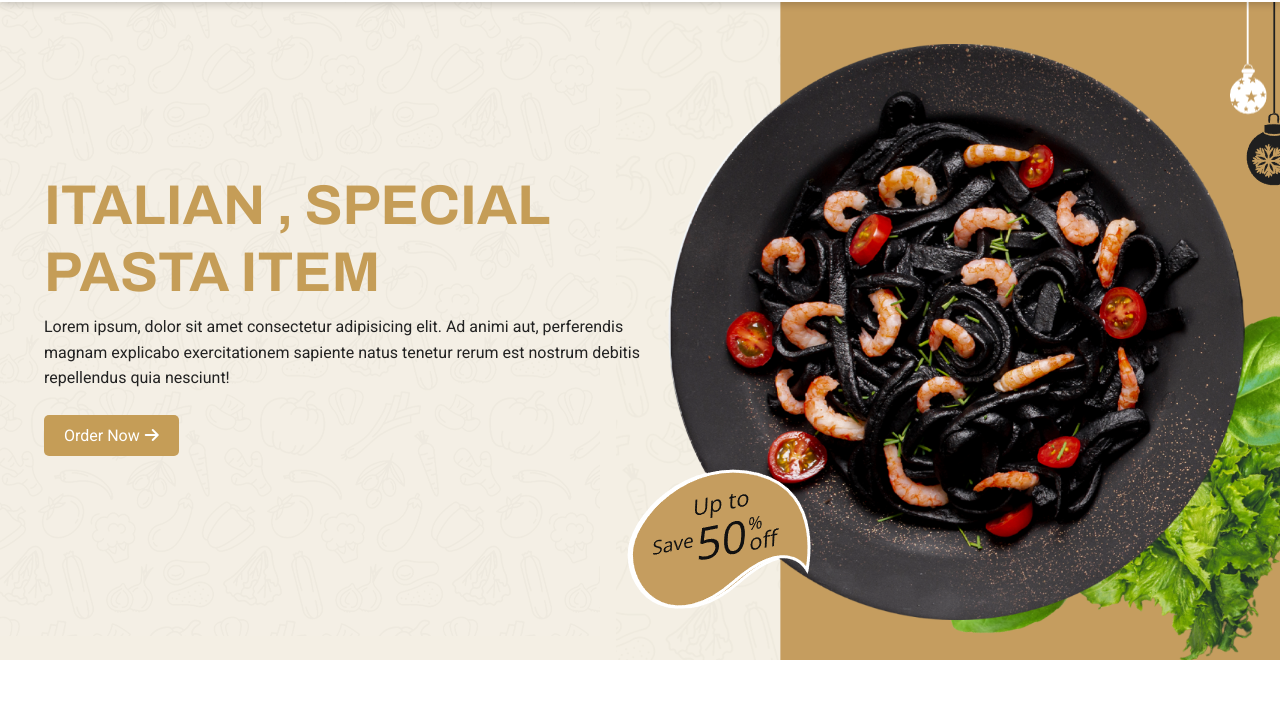
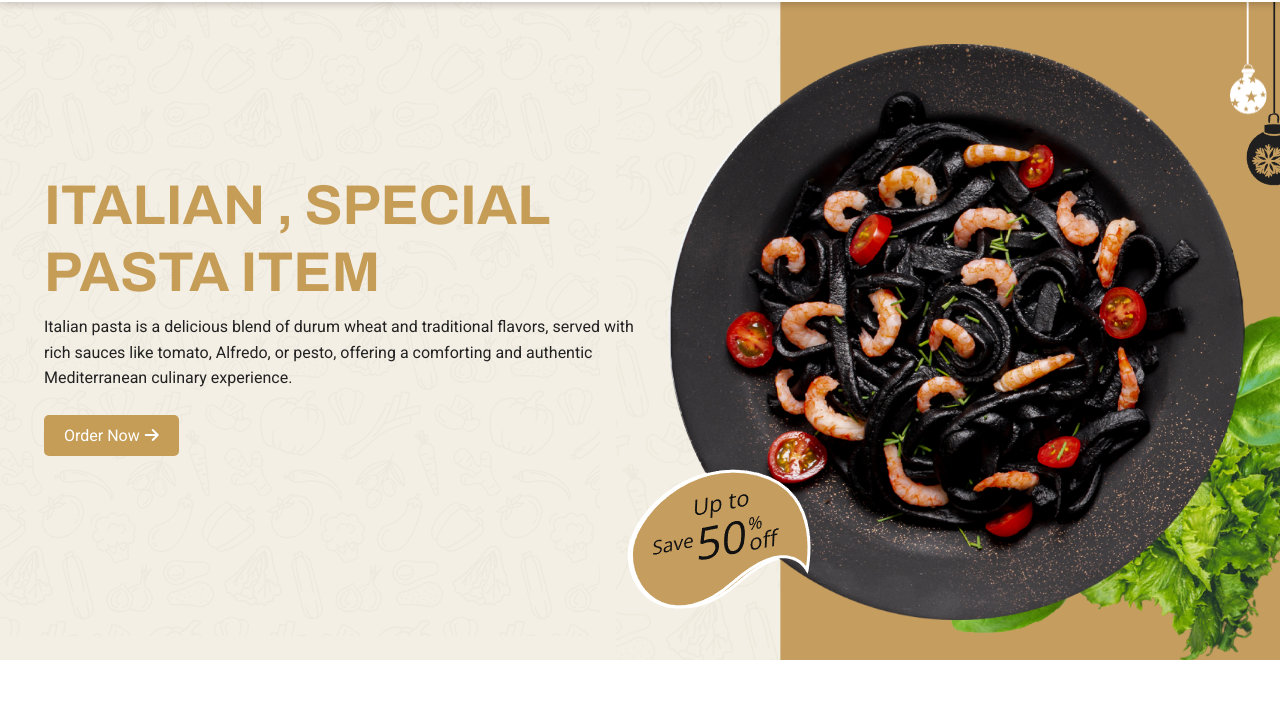
Before and after one commit to kanhaiitp26/TastyStreetFood, a plain HTML site: page index.html in a window 1280 px wide. Shown: the part 97-800 px from the top of the page. Drawn offline with nearby package versions, Linux system fonts and the light colour scheme.

Commit message:
desc update

```diff
--- a/index.html
+++ b/index.html
@@ -68,9 +68,7 @@
             <div class="container">
                 <div class="banner-text">
                     <h3>Italian , special pasta item</h3>
-                    <p>Lorem ipsum, dolor sit amet consectetur adipisicing elit. Ad animi aut, perferendis magnam
-                        explicabo exercitationem sapiente natus tenetur rerum est nostrum debitis repellendus quia
-                        nesciunt!</p>
+                    <p>Italian pasta is a delicious blend of durum wheat and traditional flavors, served with rich sauces like tomato, Alfredo, or pesto, offering a comforting and authentic Mediterranean culinary experience.</p>
                     <div class="nav-btn mt-4">
                         <a href="">Order Now<i class="fa-solid fa-arrow-right"></i></a>
                     </div>
```
